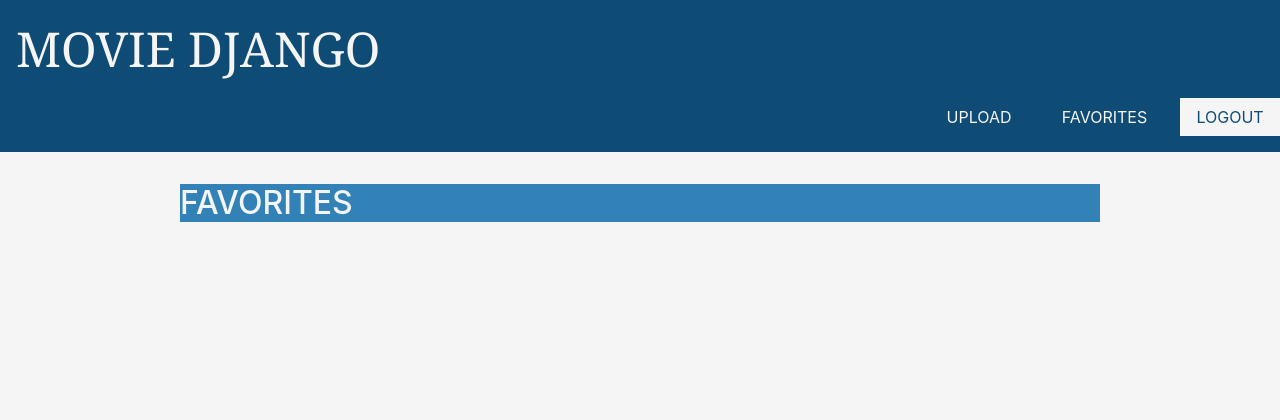
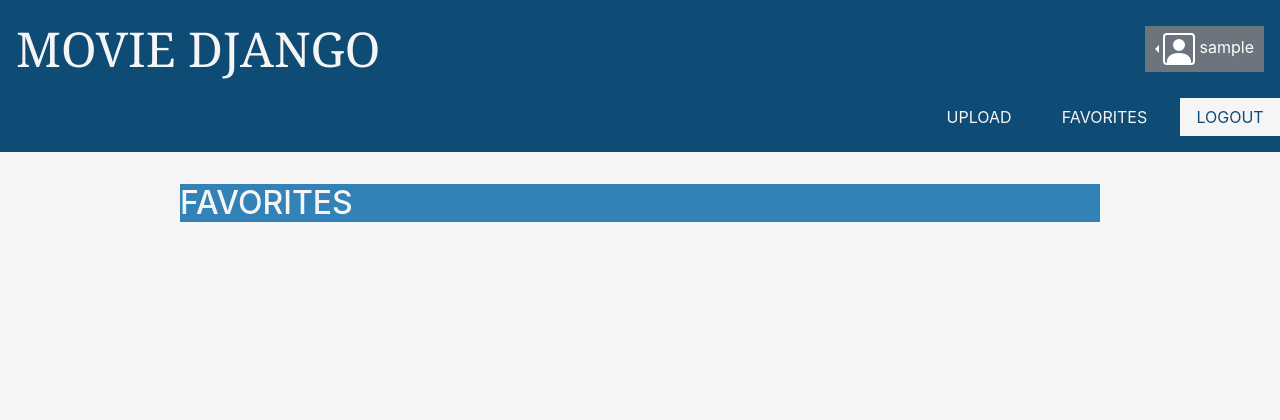
Before and after one commit to Suburi-VR/movjango, a Django app: page /favorites/ in a window 1280 px wide. Shown: the top 420 px of the page. Run offline with Django 3.2, Linux system fonts and the light colour scheme; the visitor is signed in with stand-in values (Sample User, id 1); data that the repository does not hold is empty; some libraries are stand-ins or nearby versions.

Commit message:
ユーザーアイコン追加。要CSS編集

```diff
--- a/moviedjango/static/style.css
+++ b/moviedjango/static/style.css
@@ -8,6 +8,11 @@ footer.page-footer  {
     background-color: #0f4c75;
     color: whitesmoke;
     box-sizing: content-box;
+}
+
+.nav-list-item button a.dropdown-item {
+    background-color: whitesmoke;
+
 }
 
 footer.page-footer {
--- a/moviedjango/templates/base.html
+++ b/moviedjango/templates/base.html
@@ -15,7 +15,25 @@
     <body>
         <div class="header">
             <nav class="navbar">
-                <a class="navbar-brand" href="{% url 'toppage' %}">MOVIE DJANGO</a>
+                <li class="nav-list-item active list-inline-item">
+                    <a class="navbar-brand" href="{% url 'toppage' %}">MOVIE DJANGO</a>
+                </li>
+                <li class="nav-list-item active list-inline-item">
+                    <div class="btn-group">
+                        <div class="btn-group dropleft" role="group">
+                            <button type="button" class="btn btn-secondary dropdown-toggle dropdown-toggle-split rounded-0" data-toggle="dropdown" aria-haspopup="true" aria-expanded="false">
+                                <svg width="2em" height="2em" viewBox="0 0 16 16" class="bi bi-person-square" fill="currentColor" xmlns="http://www.w3.org/2000/svg">
+                                    <path fill-rule="evenodd" d="M14 1H2a1 1 0 0 0-1 1v12a1 1 0 0 0 1 1h12a1 1 0 0 0 1-1V2a1 1 0 0 0-1-1zM2 0a2 2 0 0 0-2 2v12a2 2 0 0 0 2 2h12a2 2 0 0 0 2-2V2a2 2 0 0 0-2-2H2z"/>
+                                    <path fill-rule="evenodd" d="M2 15v-1c0-1 1-4 6-4s6 3 6 4v1H2zm6-6a3 3 0 1 0 0-6 3 3 0 0 0 0 6z"/>
+                                </svg>
+                                {{request.user}}
+                                <div class="dropdown-menu">
+                                    <a class="dropdown-item" href="{% url 'favorites' %}">FAVORITES</a>
+                                </div>
+                            </button>
+                        </div>
+                    </div>
+                </li>
             </nav>
 
             {% if user.is_authenticated %}
@@ -42,11 +60,11 @@
                 <ul class="nav-list">
                     <li class="nav-list-item active list-inline-item">
                         <div class="upload_button">
-                            <button type="button" class="btn rounded-0" style="width:100px"><a href="{% url 'movie_form' %}">UPLOAD</a></button>
+                            <button type="button" class="upload_button btn rounded-0" style="width:100px"><a href="{% url 'movie_form' %}">UPLOAD</a></button>
                         </div>
                     </li>
                     <li class="nav-list-item active list-inline-item">
-                        <div class="upload_button">
+                        <div class="favorite_button">
                             <button type="button" class="edit-button btn rounded-0" style="width:100px"><a href="{% url 'favorites' %}">FAVORITES</a></button>
                         </div>
                     </li>
@@ -86,13 +104,11 @@
         <footer class="page-footer font-small special-color-dark pt-4">
 
             <!-- Footer Elements -->
-            <div class="container">
-            </div>
+            <div class="container"></div>
             <!-- Footer Elements -->
 
             <!-- Copyright -->
-            <div class="footer-copyright text-center py-3">© 2020 Copyright: MOVIE DJANGO
-            </div>
+            <div class="footer-copyright text-center py-3">© 2020 Copyright: MOVIE DJANGO</div>
             <!-- Copyright -->
 
         </footer>
```
